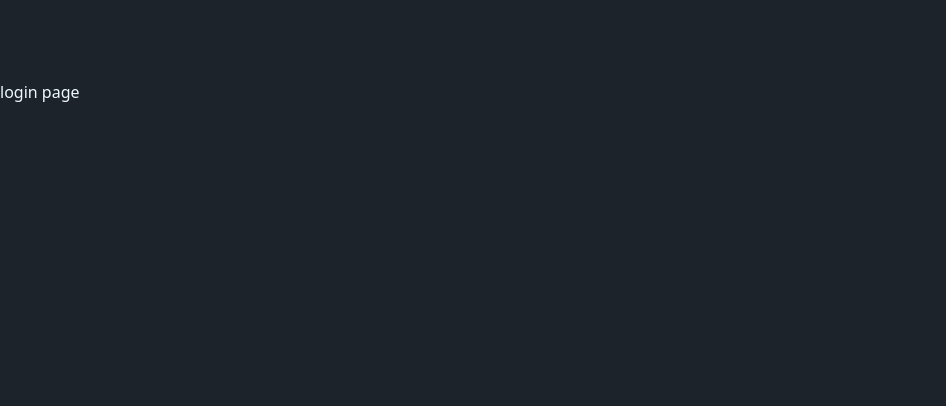
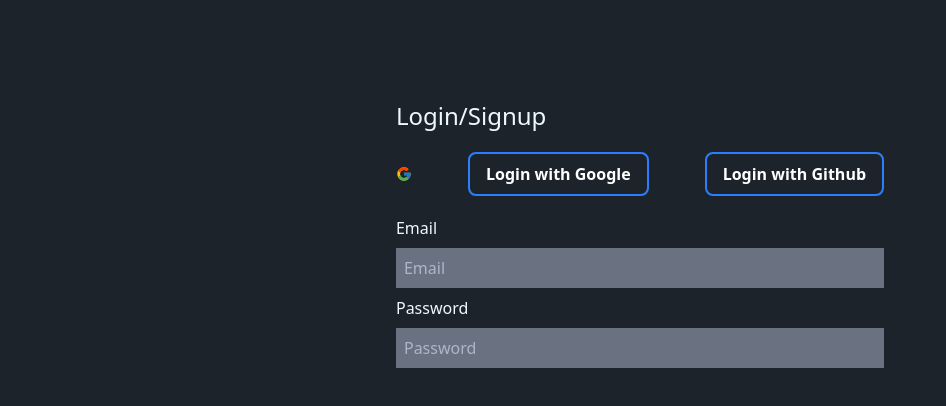
Before and after one commit to NajeebUrRehmanRaja/fixmate-ui, a React (Vite) app in the folder FrontEnd/: page /login in a window 1280 px wide. Shown: the top 406 px of the page, without its empty margins (0-946 px from the left). Built offline with nearby package versions, Linux system fonts and the light colour scheme.

Commit message:
feat: enhance LogIn page layout with buttons for Google and Github login; improve component structure in ButtonComponents

```diff
--- a/FrontEnd/src/components/ButtonComponents.jsx
+++ b/FrontEnd/src/components/ButtonComponents.jsx
@@ -1,4 +1,5 @@
 import React from "react";
+import { Icons } from "react-toastify";
 
 const Button = ({
   type = "button",
@@ -7,6 +8,7 @@
   onClick,
   disabled = false,
   className = "",
+  Icon,
 }) => {
   let variantStyles = "";
 
@@ -32,6 +34,7 @@
 
   return (
     <button
+      Icon={Icon}
       type={type}
       onClick={onClick}
       disabled={disabled}
--- a/FrontEnd/src/pages/LogIn.jsx
+++ b/FrontEnd/src/pages/LogIn.jsx
@@ -1,7 +1,39 @@
-import React from 'react'
+import React from "react";
+import Button from "../components/ButtonComponents";
+import { FcGoogle } from "react-icons/fc";
 
 const LogIn = () => {
-  return <div className="pt-20">login page</div>;
-}
+  return (
+    <div className="flex flex-col pt-25 justify-center items-center">
+      <div>
+        <h1 className="text-2xl">Login/Signup</h1>
+        <div className=" flex flex-row justify-center items-center space-x-4 gap-10 mt-5 mb-5">
+          {<FcGoogle />}
+          <Button className="hover:shadow-none hover:bg-gray-700">
+            Login with Google
+          </Button>
+          <Button className="hover:shadow-none hover:bg-gray-700">
+            Login with Github
+          </Button>
+        </div>
+        <div className="flex flex-col space-y-2">
+          <label htmlFor="email">Email</label>
+          <input
+            type="email"
+            placeholder="Email"
+            onFocus=""
+            className="bg-gray-500 p-2 "
+          />
+          <label htmlFor="password">Password</label>
+          <input
+            type="password"
+            placeholder="Password"
+            className="bg-gray-500 p-2 "
+          />
+        </div>
+      </div>
+    </div>
+  );
+};
 
-export default LogIn
+export default LogIn;
```
